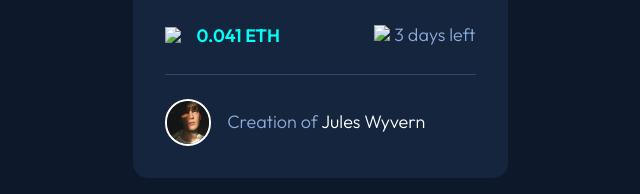
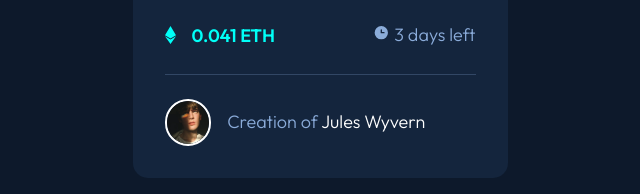
Before and after one commit to danielthane/nft-preview-card-component-main, a plain HTML site: page index.html in a window 1280 px wide. Shown: the part 554-748 px from the top of the page, 320-960 px from the left. Drawn offline with Linux system fonts and the light colour scheme; the site is published under a folder, as on GitHub Pages, so addresses that start at the root find nothing.

Commit message:
Fixed the icon bug

```diff
--- a/index.html
+++ b/index.html
@@ -35,10 +35,10 @@
         <p>Our Equilibrium collection promotes balance and calm.</p>
         <div class="price-time-container">
           <span class="price"
-            ><img src="/images/icon-ethereum.svg" /> 0.041 ETH</span
+            ><img src="images/icon-ethereum.svg" /> 0.041 ETH</span
           >
           <p class="timeleft">
-            <img src="/images/icon-clock.svg" /> 3 days left
+            <img src="images/icon-clock.svg" /> 3 days left
           </p>
         </div>
         <hr />
```
